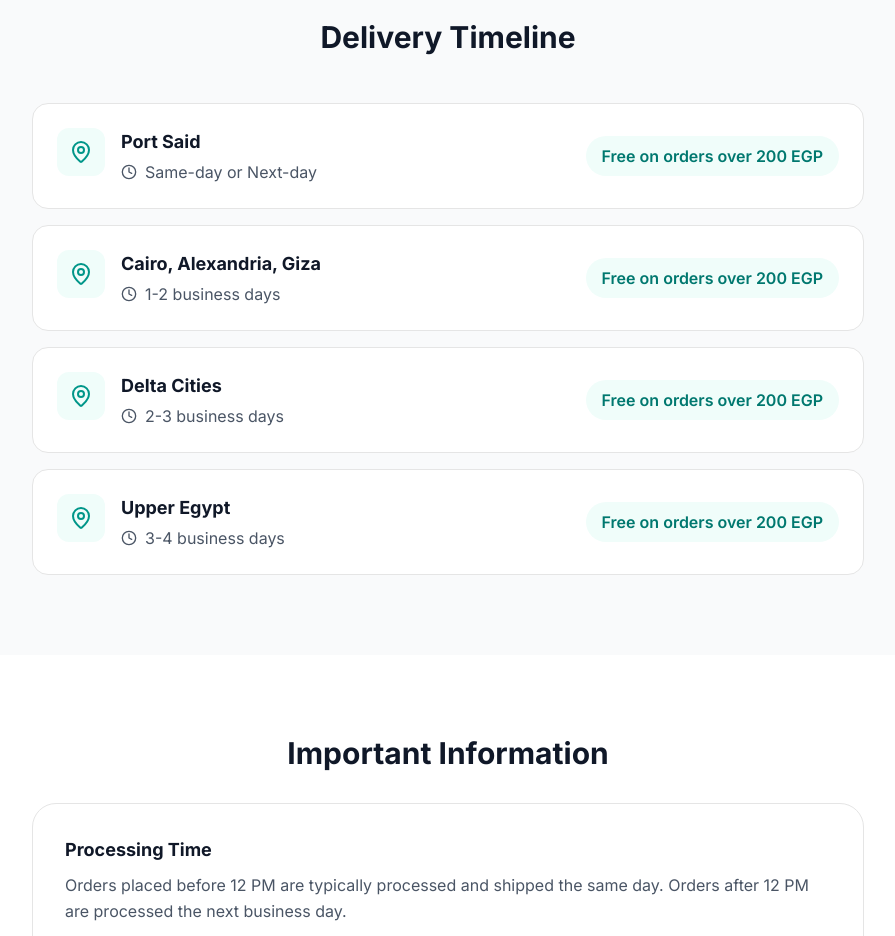
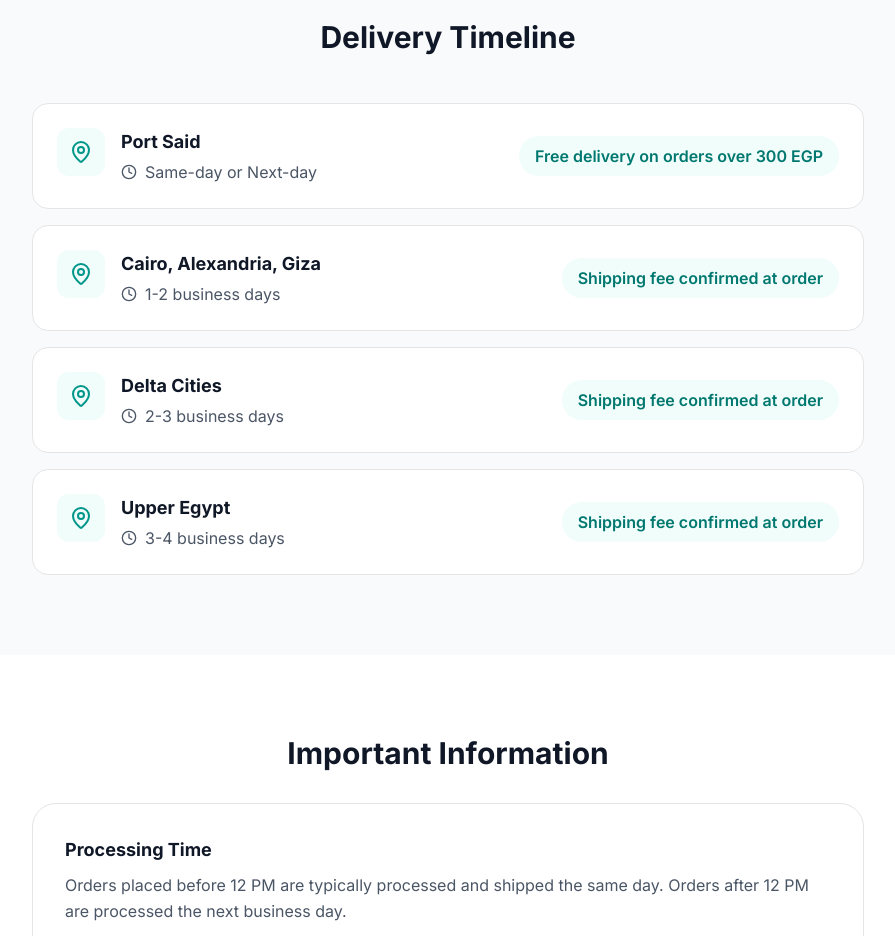
Before and after one commit to shalabyyoussef187-png/elfarmshia-store, a React (Vite) app: page /shipping in a window 1280 px wide. Shown: the part 1000-1936 px from the top of the page, without its empty margins (192-1087 px from the left). Built offline with nearby package versions, Linux system fonts and the light colour scheme; no server answers.

Commit message:
Free shipping: policy page 300 EGP Port Said

```diff
--- a/src/pages/Shipping.jsx
+++ b/src/pages/Shipping.jsx
@@ -5,22 +5,22 @@ const Shipping = () => {
     {
       area: "Port Said",
       timeline: "Same-day or Next-day",
-      fee: "Free on orders over 200 EGP",
+      fee: "Free delivery on orders over 300 EGP",
     },
     {
       area: "Cairo, Alexandria, Giza",
       timeline: "1-2 business days",
-      fee: "Free on orders over 200 EGP",
+      fee: "Shipping fee confirmed at order",
     },
     {
       area: "Delta Cities",
       timeline: "2-3 business days",
-      fee: "Free on orders over 200 EGP",
+      fee: "Shipping fee confirmed at order",
     },
     {
       area: "Upper Egypt",
       timeline: "3-4 business days",
-      fee: "Free on orders over 200 EGP",
+      fee: "Shipping fee confirmed at order",
     },
   ];
 
```
